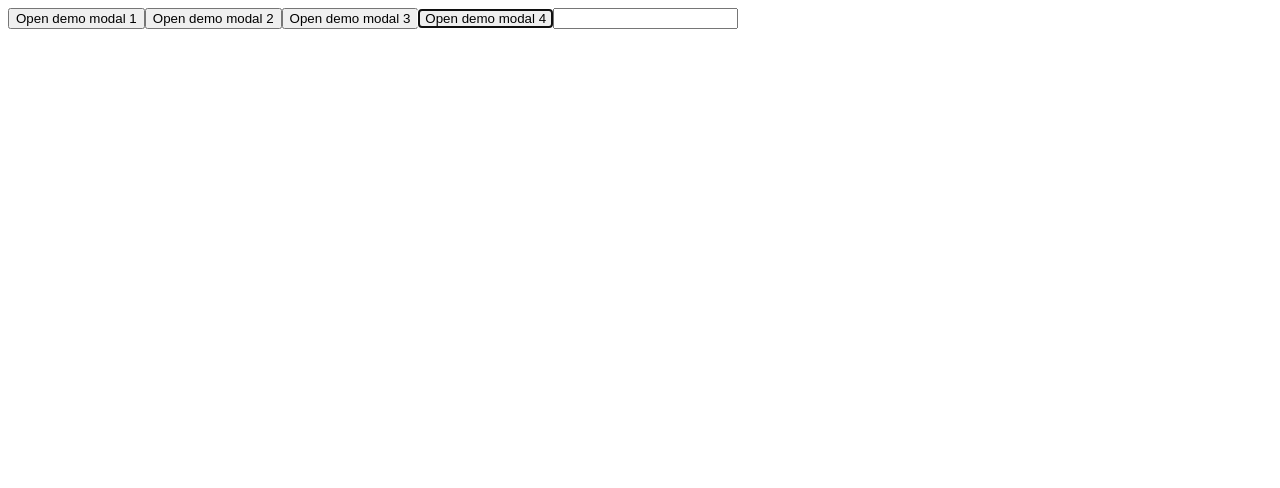
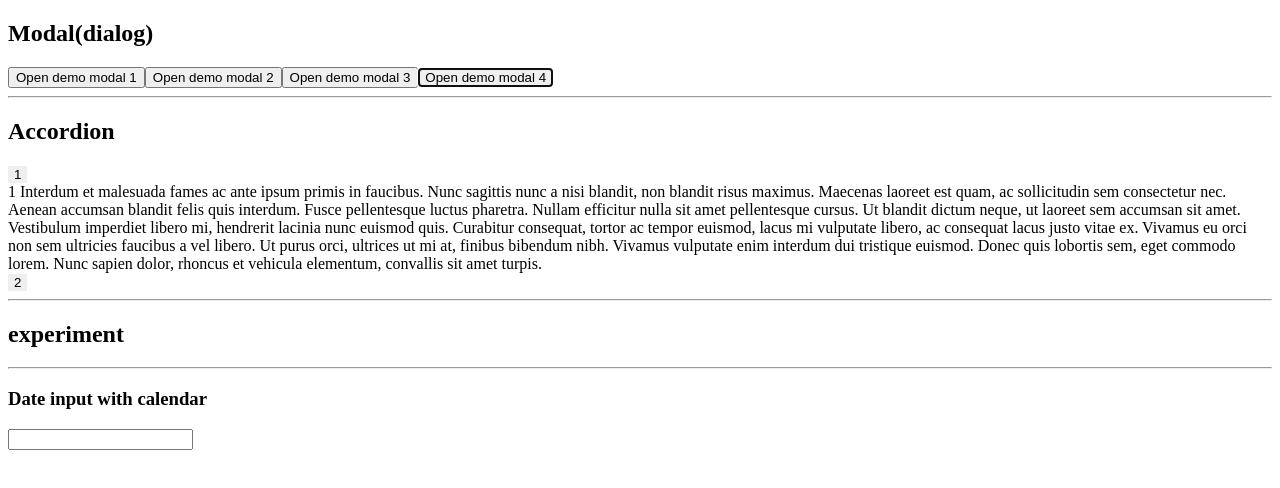
Before and after one commit to r2dev/sml, a React (Create React App) app: page / in a window 1280 px wide. Shown: the top 488 px of the page. Built offline with nearby package versions, Linux system fonts and the light colour scheme.

Commit message:
Add accordion component

```diff
--- a/src/App.js
+++ b/src/App.js
@@ -2,14 +2,29 @@ import React from 'react'
 import {ModalDemo } from './react/Modal';
 import DateInput from './react/DateInput';
 import "./App.css"
+import { AccordionDemo } from './react/Accordion';
 
 function App() {
   return (
+    <>
     <div>
-    <ModalDemo />
-    <DateInput />
+      <h2>Modal(dialog)</h2>
+      <ModalDemo />
     </div>
-  );
+    <hr />
+    <div>
+      <h2>Accordion</h2>
+      <AccordionDemo />
+    </div>
+    <hr />
+    <div>
+      <h2>experiment</h2>
+      <hr />
+      <h3>Date input with calendar</h3>
+      <DateInput />
+    </div>
+    </>
+  )
 }
 
 export default App;
--- /dev/null
+++ b/src/react/Accordion.js
@@ -0,0 +1,178 @@
+import React, {useEffect, useRef, useImperativeHandle, forwardRef, createContext, useContext, useReducer} from 'react'
+
+let accordionNextID = 0;
+
+function Accordion({
+    defaultExpandedIndex = [0],
+    // allow open multiple entries at the same time
+    multiple=false,
+
+    // allow toggle the content
+    toggle=false,
+    children,
+    ...props
+}) {
+    const internalAccordionID = useRef(accordionNextID++);
+    const [state, dispatch] = useReducer(internalReducer, {count: 0, refs: {}, opened: defaultExpandedIndex});
+
+    // handle search the next ref with next accordion index, allow dynamic add and remove accordion item
+    function handleFocusKey(currentIndex, isNext) {
+        if (isNext) {
+            while (!state.refs[++currentIndex] && currentIndex < state.count) {}
+        } else {
+            while (!state.refs[--currentIndex] && currentIndex > state.count) {}
+        }
+        if (state.refs[currentIndex] && state.refs[currentIndex].current) {
+            state.refs[currentIndex].current.focus()
+        }
+    }
+
+    function handleExpand(accordionIndex) {
+        if (state.opened.includes(accordionIndex)) {
+            if (toggle) {
+                dispatch({type: 'setExpandState', opened: state.opened.filter(v => v != accordionIndex)})
+            }
+        } else {
+            if (multiple) {
+                dispatch({type: 'setExpandState', opened: state.opened.concat([accordionIndex])})
+            } else {
+                dispatch({type: 'setExpandState', opened: [accordionIndex]})
+            }
+        }
+    }
+
+    return(
+        <AccordionStateContext.Provider value={[state, internalAccordionID.current]}>
+            <AccordionDispatchContext.Provider value={[dispatch, handleFocusKey, handleExpand]}>
+                <div {...props}>
+                    {children}
+                </div>
+            </AccordionDispatchContext.Provider>
+        </AccordionStateContext.Provider>
+    )
+}
+
+const AccordionStateContext = createContext();
+const AccordionDispatchContext = createContext();
+
+function useAccordionDispatch() {
+    const context = useContext(AccordionDispatchContext);
+    if (context === undefined) {
+        throw new Error('useAccordionDispatch must be used within Accordion')
+    }
+    return context;
+}
+function useAccordionState() {
+    const context = useContext(AccordionStateContext);
+    if (context === undefined) {
+        throw new Error('useAccordionState must be used within Accordion')
+    }
+    return context;
+}
+
+function internalReducer(state, action) {
+    switch(action.type) {
+        case 'addRef': {
+            const tempRefs = {...state.refs}
+            tempRefs[action.accordionIndex] = action.ref;
+            return { ...state, count: state.count + 1, refs: tempRefs};
+        }
+        case 'removeRef': {
+            const tempRefs = {...state.refs}
+            delete tempRefs[action.accordionIndex];
+            return { ...state, count: state.count - 1, refs: tempRefs};
+        }
+        case 'setExpandState': {
+            return {...state, opened: action.opened}
+        }
+
+    }
+}
+
+function AccordionButton({accordionIndex, ...props}, ref) {
+    const buttonRef = useRef();
+    useImperativeHandle(ref, () => ({
+        focus: () => {
+            buttonRef.current.focus()
+        }
+    }))
+    const [state, accordionID] = useAccordionState();
+    const [dispatch, handleFocusKey, handleExpand] = useAccordionDispatch();
+    useEffect(() => {
+        dispatch({type: 'addRef', ref: buttonRef, accordionIndex})
+        return () => {
+            dispatch({type: 'removeRef', ref: buttonRef, accordionIndex})
+        }
+    }, [])
+
+    function handleButtonTrigger() {
+        handleExpand(accordionIndex);
+    }
+
+    // arrow key to focus different header, space or enter to expand
+    function handleKeyDown(event) {
+        const key = event.key;
+        switch (key) {
+            case 'ArrowLeft':
+            case 'ArrowUp': {
+                // focus on previous button
+                handleFocusKey(accordionIndex, false)
+            } break;
+            case 'ArrowDown':
+            case 'ArrowRight': {
+                handleFocusKey(accordionIndex, true)
+            } break;
+            case ' ': {
+                // @todo prevent button default space event
+                event.preventDefault();
+                handleButtonTrigger();
+            } break;
+        }
+    }
+    return (
+        <button
+            ref={buttonRef}
+            onClick={handleButtonTrigger}
+            onKeyDown={handleKeyDown}
+            id={`accordion-button-${accordionID}-${accordionIndex}`}
+            aria-controls={`accordion-content-${accordionID}-${accordionIndex}`}
+            {...props}
+        />
+    )
+}
+AccordionButton = forwardRef(AccordionButton)
+
+function AccordionContent({accordionIndex, ...props}) {
+    const [state, accordionID] = useAccordionState();
+    console.log(state)
+    return (
+        <div
+            role="region"
+            id={`accordion-content-${accordionID}-${accordionIndex}`}
+            aria-labelledby={`accordion-button-${accordionID}-${accordionIndex}`}
+            hidden={state.opened.includes(accordionIndex)? undefined: true}
+            {...props}
+        />
+    )
+}
+
+function AccordionDemo() {
+    return (
+        <Accordion>
+            <AccordionButton accordionIndex={0} style={buttonStyle}>1</AccordionButton>
+            <AccordionContent accordionIndex={0}>1 Interdum et malesuada fames ac ante ipsum primis in faucibus. Nunc sagittis nunc a nisi blandit, non blandit risus maximus. Maecenas laoreet est quam, ac sollicitudin sem consectetur nec. Aenean accumsan blandit felis quis interdum. Fusce pellentesque luctus pharetra. Nullam efficitur nulla sit amet pellentesque cursus. Ut blandit dictum neque, ut laoreet sem accumsan sit amet. Vestibulum imperdiet libero mi, hendrerit lacinia nunc euismod quis. Curabitur consequat, tortor ac tempor euismod, lacus mi vulputate libero, ac consequat lacus justo vitae ex. Vivamus eu orci non sem ultricies faucibus a vel libero. Ut purus orci, ultrices ut mi at, finibus bibendum nibh. Vivamus vulputate enim interdum dui tristique euismod. Donec quis lobortis sem, eget commodo lorem. Nunc sapien dolor, rhoncus et vehicula elementum, convallis sit amet turpis.</AccordionContent>
+
+            <AccordionButton accordionIndex={1} style={buttonStyle}>2</AccordionButton>
+            <AccordionContent accordionIndex={1}>2 Interdum et malesuada fames ac ante ipsum primis in faucibus. Nunc sagittis nunc a nisi blandit, non blandit risus maximus. Maecenas laoreet est quam, ac sollicitudin sem consectetur nec. Aenean accumsan blandit felis quis interdum. Fusce pellentesque luctus pharetra. Nullam efficitur nulla sit amet pellentesque cursus. Ut blandit dictum neque, ut laoreet sem accumsan sit amet. Vestibulum imperdiet libero mi, hendrerit lacinia nunc euismod quis. Curabitur consequat, tortor ac tempor euismod, lacus mi vulputate libero, ac consequat lacus justo vitae ex. Vivamus eu orci non sem ultricies faucibus a vel libero. Ut purus orci, ultrices ut mi at, finibus bibendum nibh. Vivamus vulputate enim interdum dui tristique euismod. Donec quis lobortis sem, eget commodo lorem. Nunc sapien dolor, rhoncus et vehicula elementum, convallis sit amet turpis.</AccordionContent>
+
+
+        </Accordion>
+    )
+}
+
+const buttonStyle = {
+    border: 0,
+    borderStyle: 'none',
+}
+
+export {Accordion, AccordionButton, AccordionContent, AccordionDemo};
```
